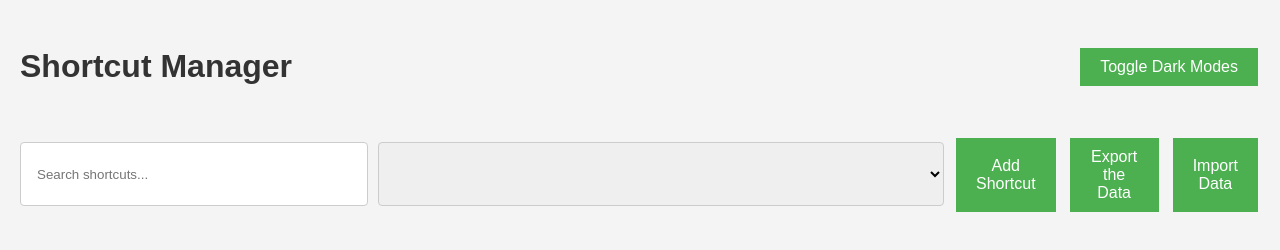
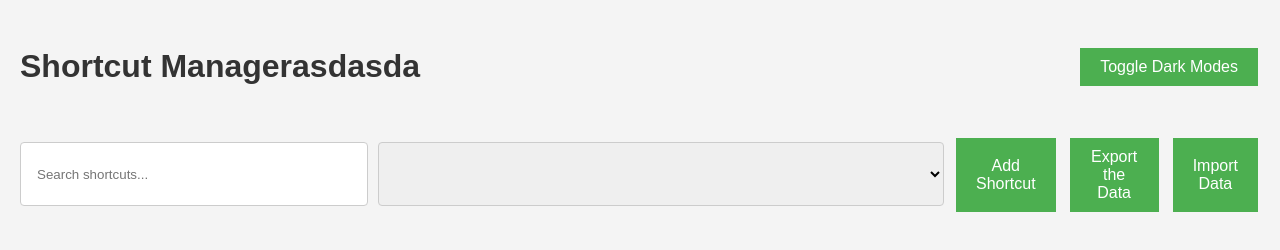
Before and after one commit to jayakrishnan94/Shortcut-Manager, a website with bundled scripts: page index.html in a window 1280 px wide. Built offline with nearby package versions, Linux system fonts and the light colour scheme; no server answers.

Commit message:
Update index.html

```diff
--- a/index.html
+++ b/index.html
@@ -8,7 +8,7 @@
     </head>
     <body>
         <header>
-            <h1>Shortcut Manager </h1>
+            <h1>Shortcut Managerasdasda </h1>
             <button id="darkModeToggle">Toggle Dark Modes</button>
         </header>
         <main>
```
